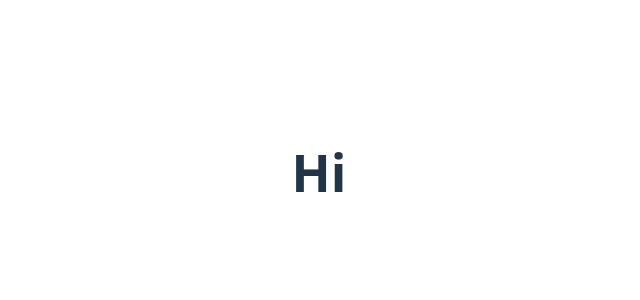
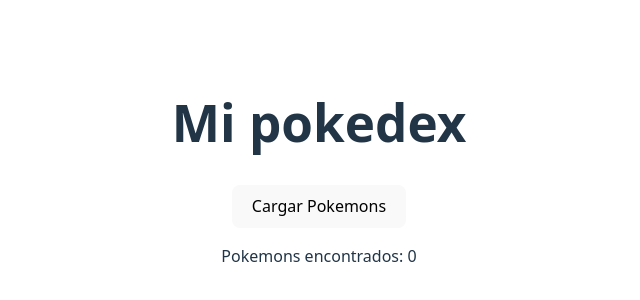
Before and after one commit to JavierSanchez22/progra-web, a React (Vite) app: page / in a window 1280 px wide. Shown: the part 228-528 px from the top of the page, without its empty margins (321-961 px from the left). Built offline with nearby package versions, Linux system fonts and the light colour scheme.

Commit message:
feat: connect to PokeApi and show the pokemons in page

```diff
--- a/src/components/App.jsx
+++ b/src/components/App.jsx
@@ -1,11 +1,46 @@
+import { useState } from 'react'
 import './App.css'
 
 function App() {
+  const [pokemon, setPokemon] = useState([])
+
+  const fetchPokemons = async () => {
+    try {
+      const response = await fetch('https://pokeapi.co/api/v2/pokemon?limit=20')
+      const data = await response.json()
+
+      const pokemonDetails = await Promise.all(
+        data.results.map(async (pokemon) => {
+          const pokemonResponse = await fetch(pokemon.url)
+          const pokemonData = await pokemonResponse.json()
+          console.log('Pokemon Name: ', pokemonData.name)
+          return pokemonData
+        })
+      )
+
+      setPokemon(pokemonDetails)
+    } catch (error) {
+      console.error('Error fetching pokemons: ', error)
+    }
+  }
+
   return (
-    <>
-      <h1>Hi</h1>
-    </>
+    <div className='AppPokemon'>
+      <h1>Mi pokedex</h1>
+      <button onClick={fetchPokemons}>Cargar Pokemons</button>
+      <p>Pokemons encontrados: {pokemon.length}</p>
+      <div>
+        {pokemon.map((poke) => (
+          <div key={poke.id} className='card'>
+            <h2>{poke.name}</h2>
+            <img src={poke.sprites.front_default} alt={poke.name} />
+            <p>Altura: {poke.height}</p>
+            <p>Peso: {poke.weight}</p>
+            <p>Tipo: {poke.types.map((type) => type.type.name).join(', ')}</p>
+          </div>
+        ))}
+      </div>
+    </div>
   )
 }
-
 export default App
```
